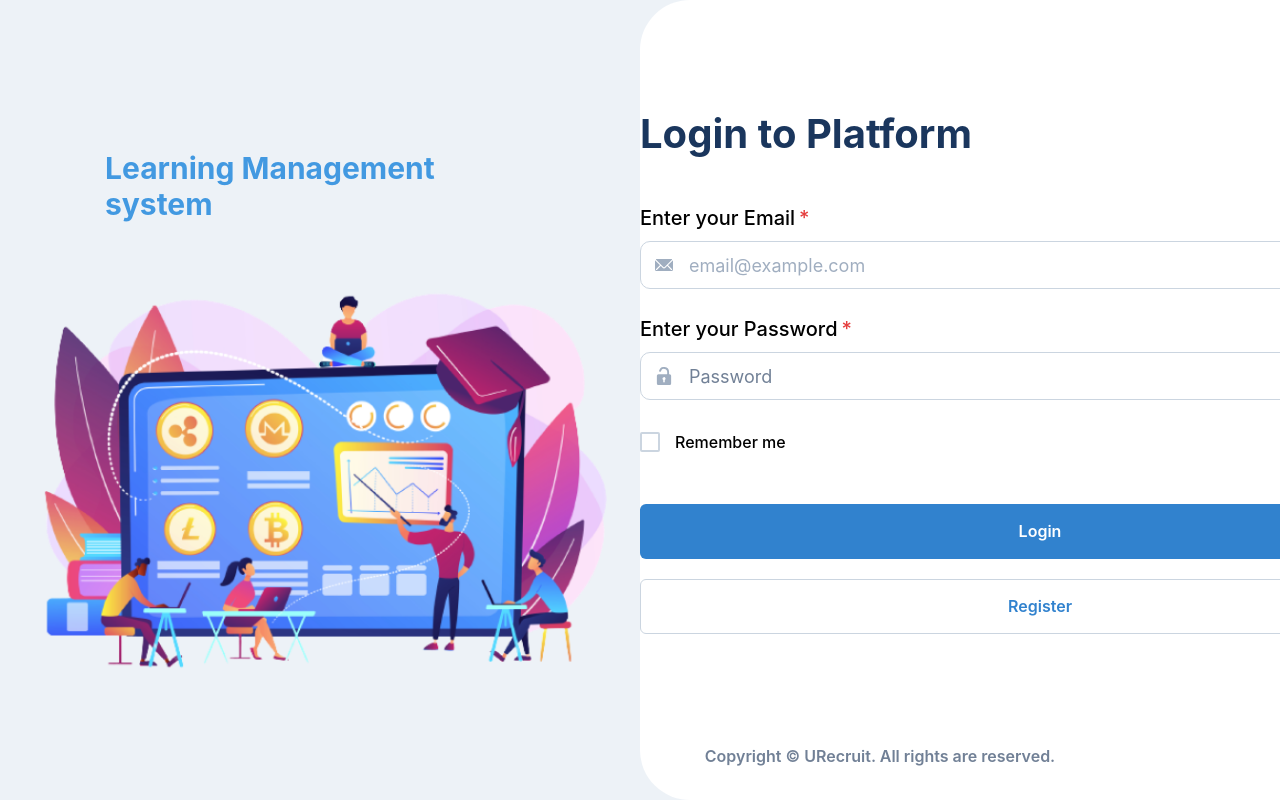
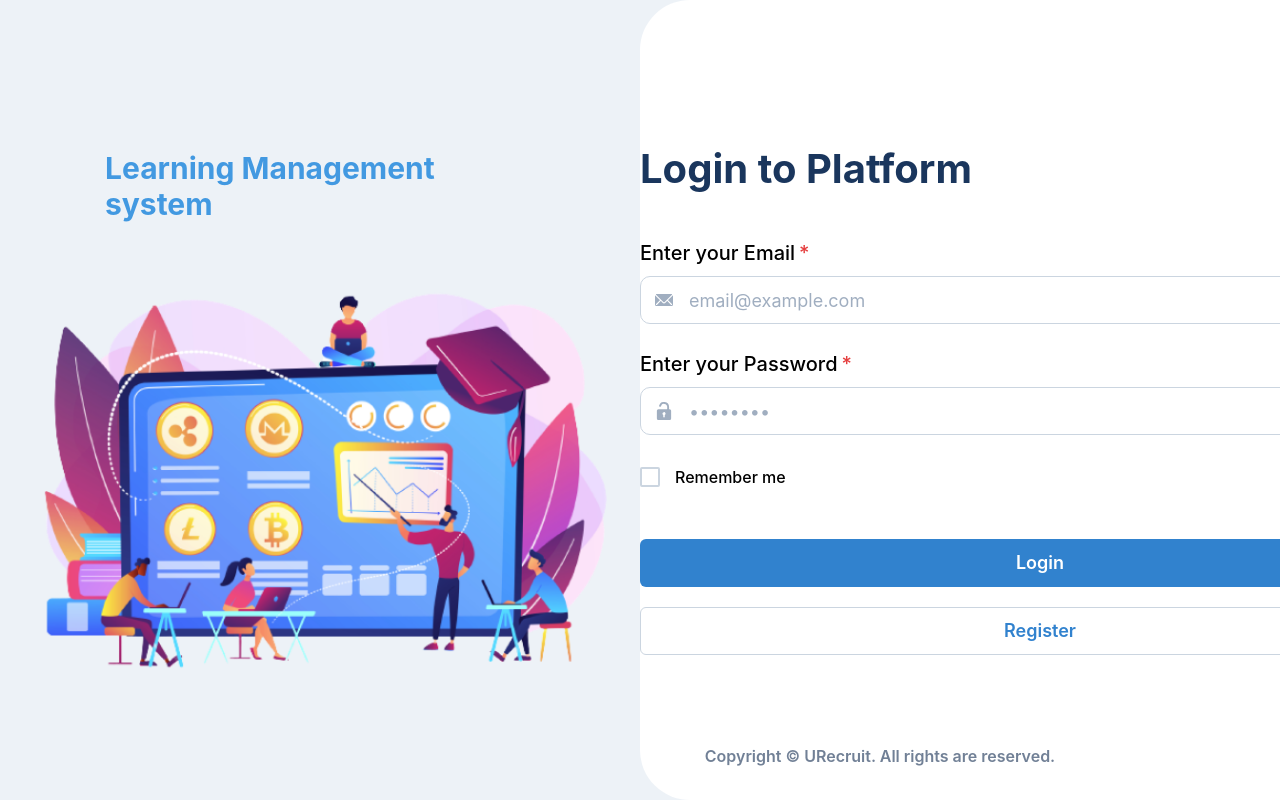
Before and after one commit to ali9ahmad/lmsUlabX, a React (Vite) app: page / in a window 1280 px wide. Shown: the top 800 px of the page. Built offline with nearby package versions, Linux system fonts and the light colour scheme.

Commit message:
committing before merging

```diff
--- a/src/components/MyVerHookForm.jsx
+++ b/src/components/MyVerHookForm.jsx
@@ -32,10 +32,11 @@ export default function MyVerHookForm() {
       email: '',
       password: '',
     },
+    // mode: 'all',
   });
   const { control, register, handleSubmit, formState } = form;
 
-  const { errors, isSubmitting } = formState;
+  const { errors, isSubmitting, isSubmitted, isDirty, isValid } = formState;
 
   const onSubmit = (data) => {
     console.log('form submitted', data);
@@ -92,10 +93,11 @@ export default function MyVerHookForm() {
             <Input
               type="password"
               id="password"
-              placeholder="Password"
               w="100%"
               borderColor="gray.300"
               borderRadius="10px"
+              placeholder="••••••••"
+              _placeholder={{ color: 'gray.400' }}
               _hover={{ borderColor: 'blue.300' }}
               {...register('password', {
                 required: 'This is required',
@@ -130,8 +132,9 @@ export default function MyVerHookForm() {
         </Flex>
 
         <Button
+          disabled={!isDirty || !isValid}
           bg="blue.500"
-          h="55px"
+          size="lg"
           _hover={{ color: 'white.900', boxShadow: 'lg' }}
           mt="50px"
           w="100%"
@@ -146,7 +149,7 @@ export default function MyVerHookForm() {
             as="a"
             variant="outline"
             borderColor="gray.300"
-            h="55px"
+            size="lg"
             _hover={{ borderColor: 'blue.300', boxShadow: 'md' }}
             mt="20px"
             w="100%"
--- a/src/pages/UserLogin.jsx
+++ b/src/pages/UserLogin.jsx
@@ -13,7 +13,7 @@ export default function UserLogin() {
 
         <Box
           w="50%"
-          pt="110px"
+          pt="145px"
           alignItems="center"
           justify="center"
           bg="white"
```
